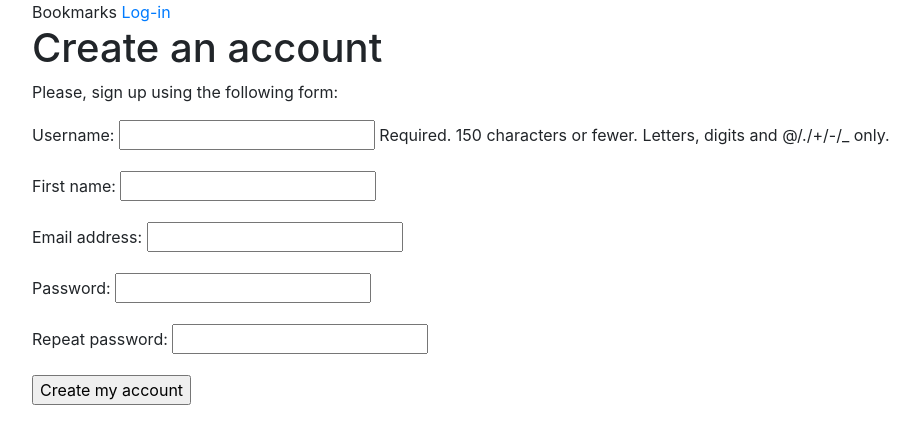
After one commit to RadGrabowski/django-bookmarks, a Django app: page /account/register/ in a window 1280 px wide. The commit adds this page. Shown: the top 444 px of the page, without its empty margins (53-970 px from the left). Run offline with Django 3.2, Linux system fonts and the light colour scheme; some libraries are stand-ins or nearby versions.

Commit message:
added registration form to create new account

```diff
--- a/account/forms.py
+++ b/account/forms.py
@@ -1,6 +1,22 @@
 from django import forms
+from django.contrib.auth.models import User
 
 
 class LoginForm(forms.Form):
     username = forms.CharField()
     password = forms.CharField(widget=forms.PasswordInput)
+
+
+class UserRegistrationForm(forms.ModelForm):
+    password = forms.CharField(label='Password', widget=forms.PasswordInput)
+    password2 = forms.CharField(label='Repeat password', widget=forms.PasswordInput)
+
+    class Meta:
+        model = User
+        fields = ('username', 'first_name', 'email')
+
+    def clean_password2(self):
+        cd = self.cleaned_data
+        if cd['password'] != cd['password2']:
+            raise forms.ValidationError('Passwords do not match.')
+        return cd['password2']
--- /dev/null
+++ b/account/templates/account/register.html
@@ -0,0 +1,11 @@
+{% extends "base.html" %}
+{% block title %}Create an account{% endblock %}
+{% block content %}
+    <h1>Create an account</h1>
+    <p>Please, sign up using the following form:</p>
+    <form action="." method="post">
+        {{ user_form.as_p }}
+        {% csrf_token %}
+        <p><input type="submit" value="Create my account"></p>
+    </form>
+{% endblock %}
--- a/account/templates/base.html
+++ b/account/templates/base.html
@@ -26,7 +26,7 @@
         {% endif %}
         <span class="user">
  {% if request.user.is_authenticated %}
-     Hello {{ request.user.username }},
+     Hello {{ request.user.first_name }},
      <a href="{% url "logout" %}">Logout</a>
  {% else %}
      <a href="{% url "login" %}">Log-in</a>
--- a/account/templates/registration/login.html
+++ b/account/templates/registration/login.html
@@ -8,7 +8,8 @@
             Please try again.
         </p>
     {% else %}
-        <p>Please, use the following form to log-in:</p>
+        <p>Please, use the following form to log-in. If you don't have an account <a href="{% url "register" %}">register
+            here</a></p>
     {% endif %}
     <div class="login-form">
         <form action="{% url 'login' %}" method="post">
--- a/account/urls.py
+++ b/account/urls.py
@@ -15,4 +15,6 @@ urlpatterns = [
     path('password-reset/confirm/<uidb64>/<token>', auth_views.PasswordResetConfirmView.as_view(),
          name='password_reset_confirm'),
     path('password-reset/complete/', auth_views.PasswordResetCompleteView.as_view(), name='password_reset_complete'),
+
+    path('register/', views.register, name='register'),
 ]
--- a/account/views.py
+++ b/account/views.py
@@ -2,7 +2,7 @@ from django.shortcuts import render
 from django.http import HttpResponse
 from django.contrib.auth import authenticate, login
 from django.contrib.auth.decorators import login_required
-from .forms import LoginForm
+from .forms import LoginForm, UserRegistrationForm
 
 
 def user_login(request):
@@ -28,3 +28,16 @@ def user_login(request):
 @login_required
 def dashboard(request):
     return render(request, 'account/dashboard.html', {'section': 'dashboard'})
+
+
+def register(request):
+    if request.method == 'POST':
+        user_form = UserRegistrationForm(request.POST)
+        if user_form.is_valid():
+            new_user = user_form.save(commit=False)
+            new_user.set_password(user_form.cleaned_data['password'])
+            new_user.save()
+            return render(request, 'account/register_done.html', {'new_user': new_user})
+    else:
+        user_form = UserRegistrationForm()
+    return render(request, 'account/register.html', {'user_form': user_form})
```
Also changed, not shown: account/templates/account/register_done.html (added, +7 -0 lines).
